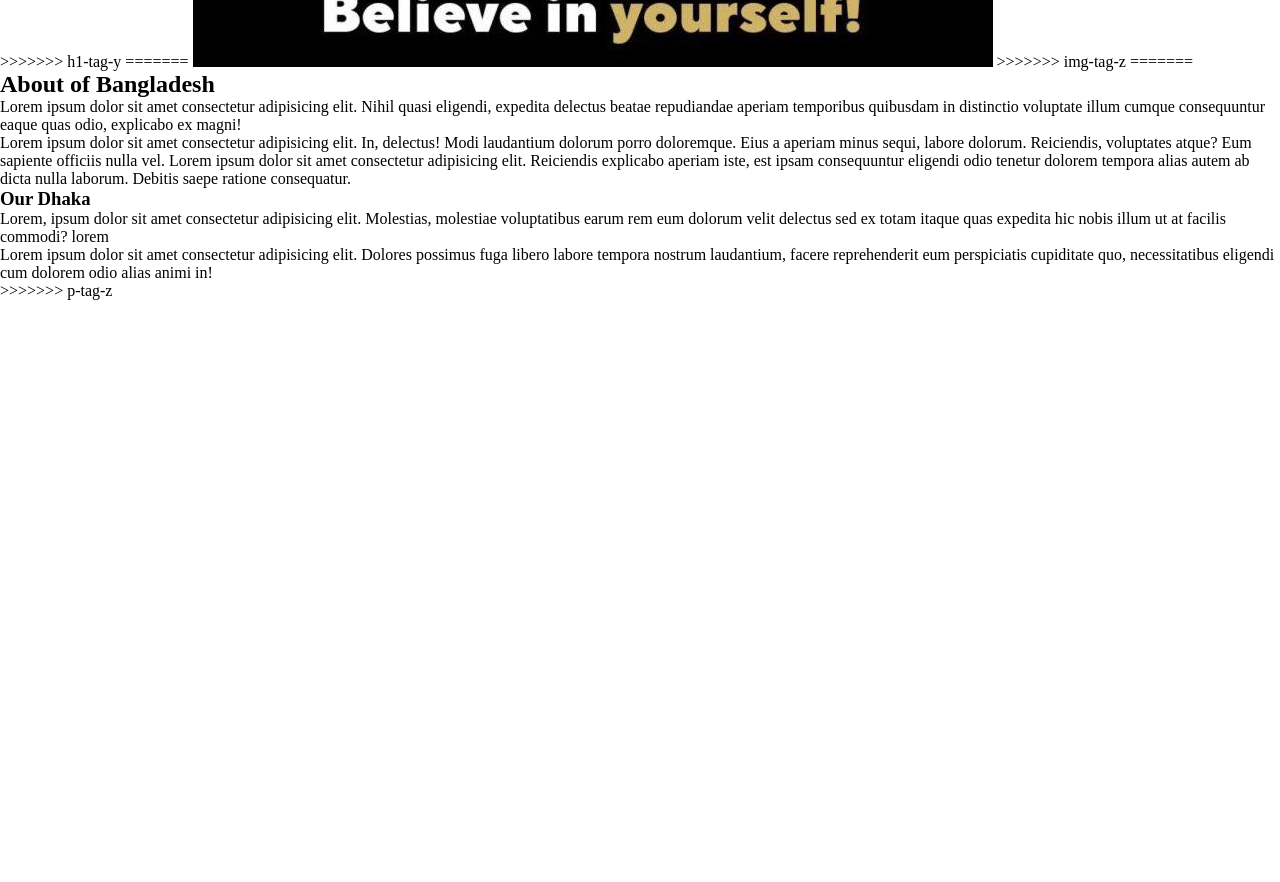
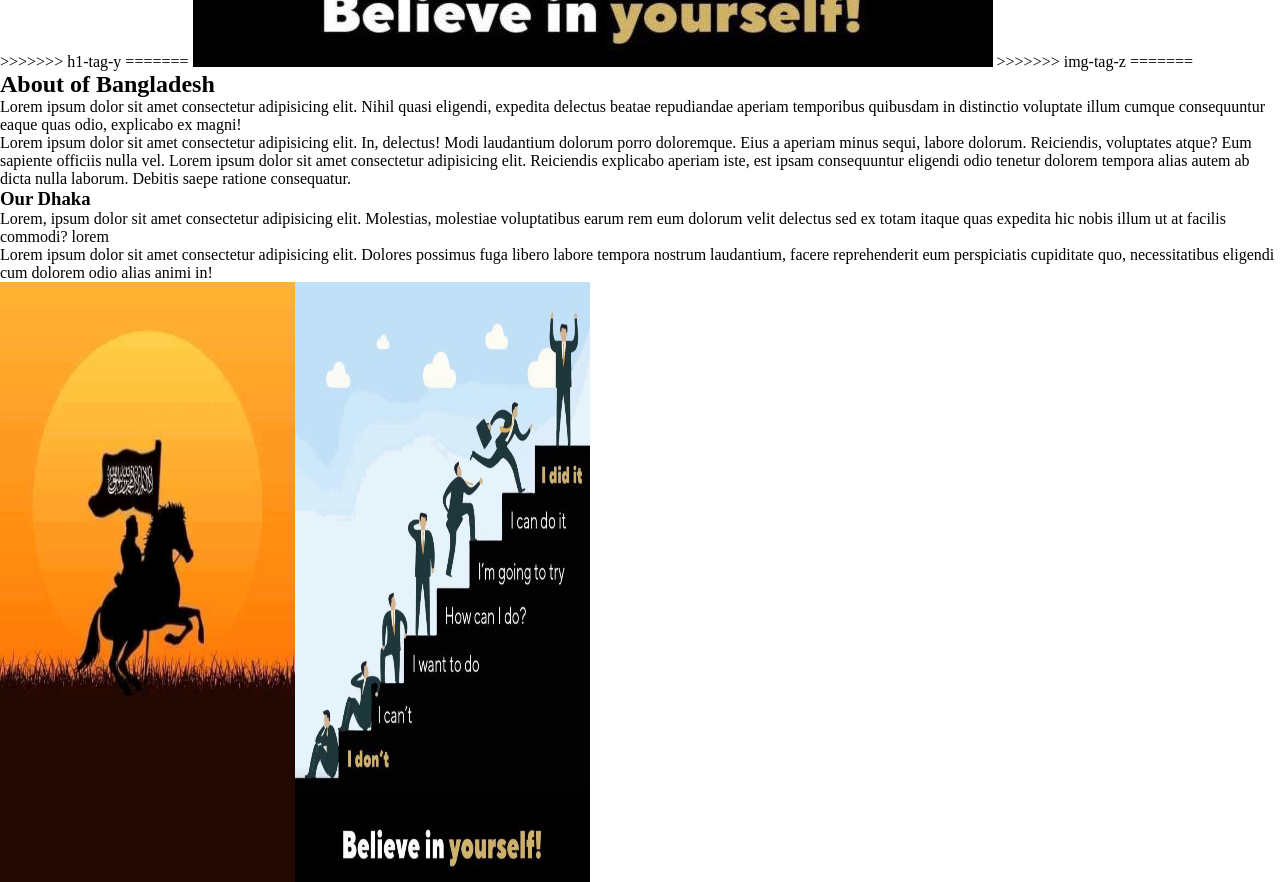
Before and after one commit to minhajul-im/AllAbout-git, a plain HTML site: page index.html in a window 1280 px wide. Shown: the part 1540-2422 px from the top of the page. Before the commit the page ends 1840 px from the top, so only its background shows below. Drawn offline with Linux system fonts and the light colour scheme.

Commit message:
some imgs add

```diff
--- a/index.html
+++ b/index.html
@@ -42,8 +42,10 @@
         <p>Lorem, ipsum dolor sit amet consectetur adipisicing elit. Molestias, molestiae voluptatibus earum rem eum dolorum velit delectus sed ex totam itaque quas expedita hic nobis illum ut at facilis commodi? lorem </p>
         <p>Lorem ipsum dolor sit amet consectetur adipisicing elit. Dolores possimus fuga libero labore tempora nostrum laudantium, facere reprehenderit eum perspiciatis cupiditate quo, necessitatibus eligendi cum dolorem odio alias animi in!</p>
     </div>
->>>>>>> p-tag-z
-
+    <div class="imgs">
+        <img class="a" src="./images/279934940_118126660884558_3750717573374198451_n.jpg" alt="MinhaJ">
+        <img class="a" src="./images/280738357_571270564358825_6221473404572091740_n.jpg" alt="MinhaJ">
+    </div>
 </body>
 
 </html>
--- a/style.css
+++ b/style.css
@@ -40,3 +40,13 @@
     color: green;
     text-decoration: underline red;
 }
+.imgs{
+    width: 600px;
+    min-height: 600px;
+    display: flex;
+    flex-wrap: wrap;
+}
+.a{
+    width: 295px;
+
+}
```
